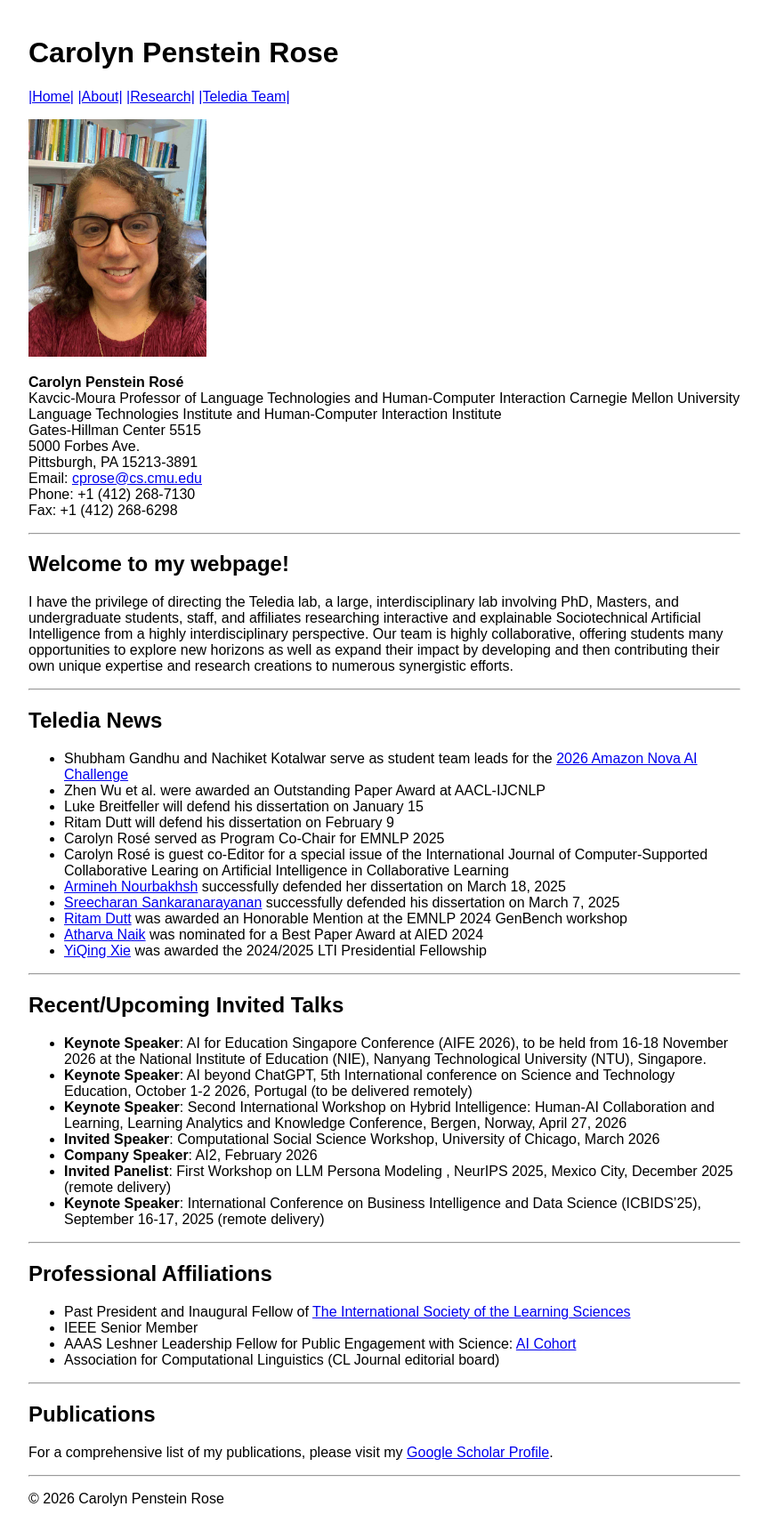
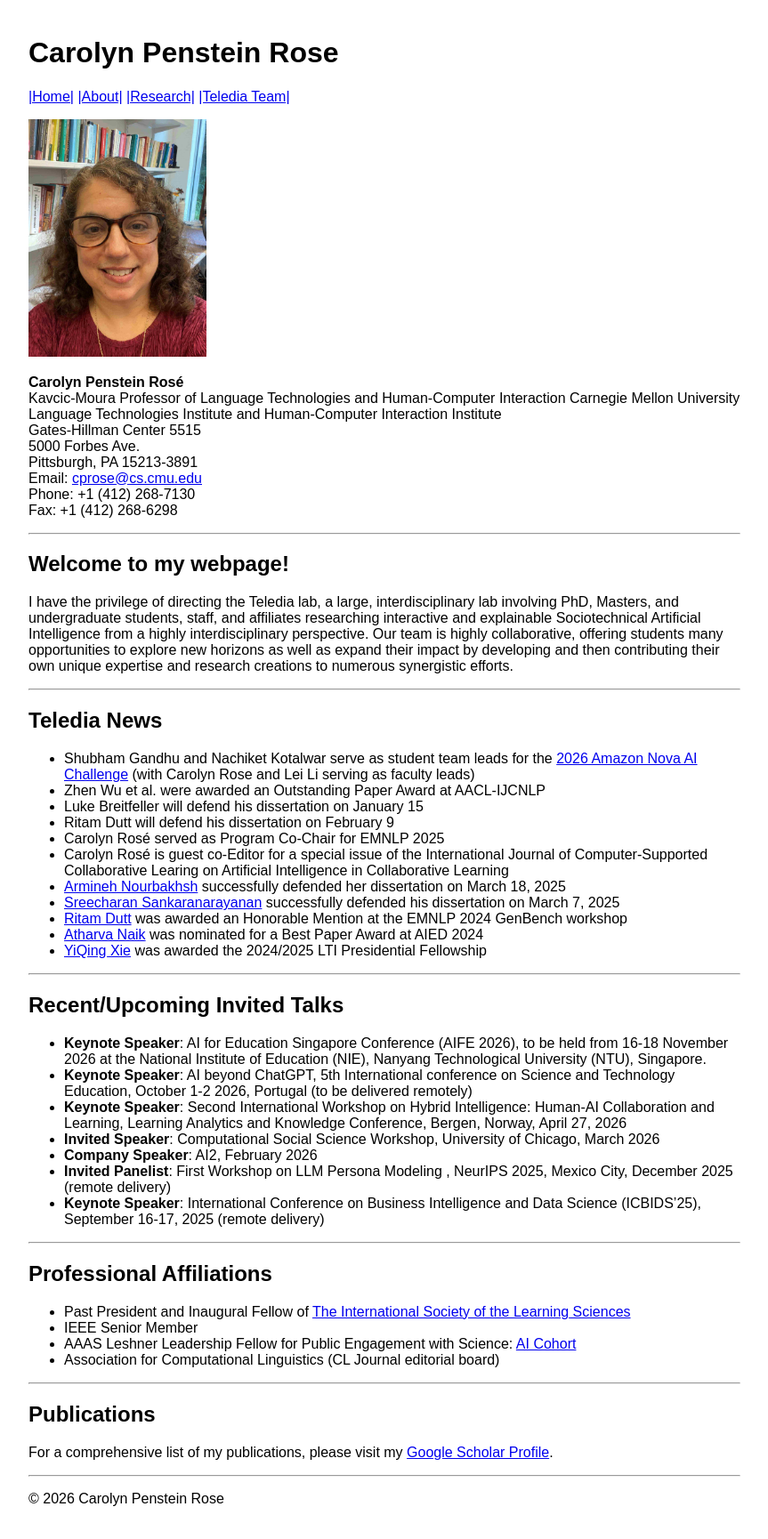
Before and after one commit to cp3a/cp3a.github.io, a Jekyll site: the page built from index.md, in a window 1280 px wide. Shown: the whole page at 89% size, without its empty margins (208-1071 px from the left). Built offline with Jekyll 4.4.1, drawn with Linux system fonts in a browser that asks for light colours.

Commit message:
Update index.md

```diff
--- a/index.md
+++ b/index.md
@@ -27,7 +27,7 @@ I have the privilege of directing the Teledia lab, a large, interdisciplinary la
 
 ## Teledia News
 
-- Shubham Gandhu and Nachiket Kotalwar serve as student team leads for the [2026 Amazon Nova AI Challenge](https://www.amazon.science/nova-ai-challenge/amazon-nova-ai-challenge-returns-with-nova-forge-access-for-competing-teams)
+- Shubham Gandhu and Nachiket Kotalwar serve as student team leads for the [2026 Amazon Nova AI Challenge](https://www.amazon.science/nova-ai-challenge/amazon-nova-ai-challenge-returns-with-nova-forge-access-for-competing-teams) (with Carolyn Rose and Lei Li serving as faculty leads)
 - Zhen Wu et al. were awarded an Outstanding Paper Award at AACL-IJCNLP
 - Luke Breitfeller will defend his dissertation on January 15
 - Ritam Dutt will defend his dissertation on February 9
```
